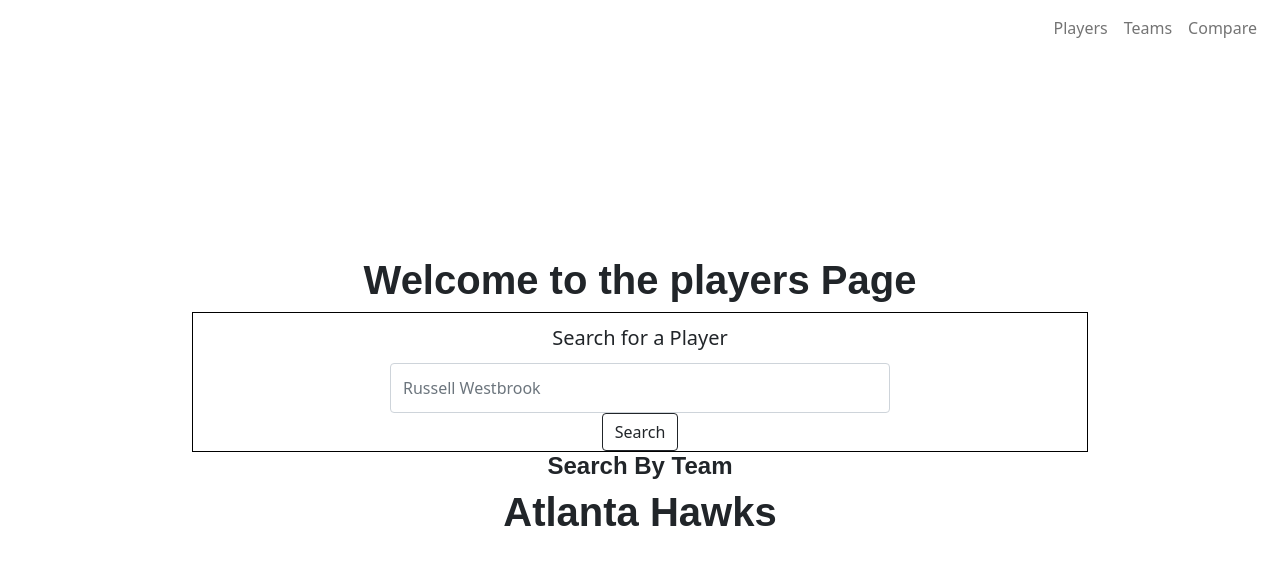
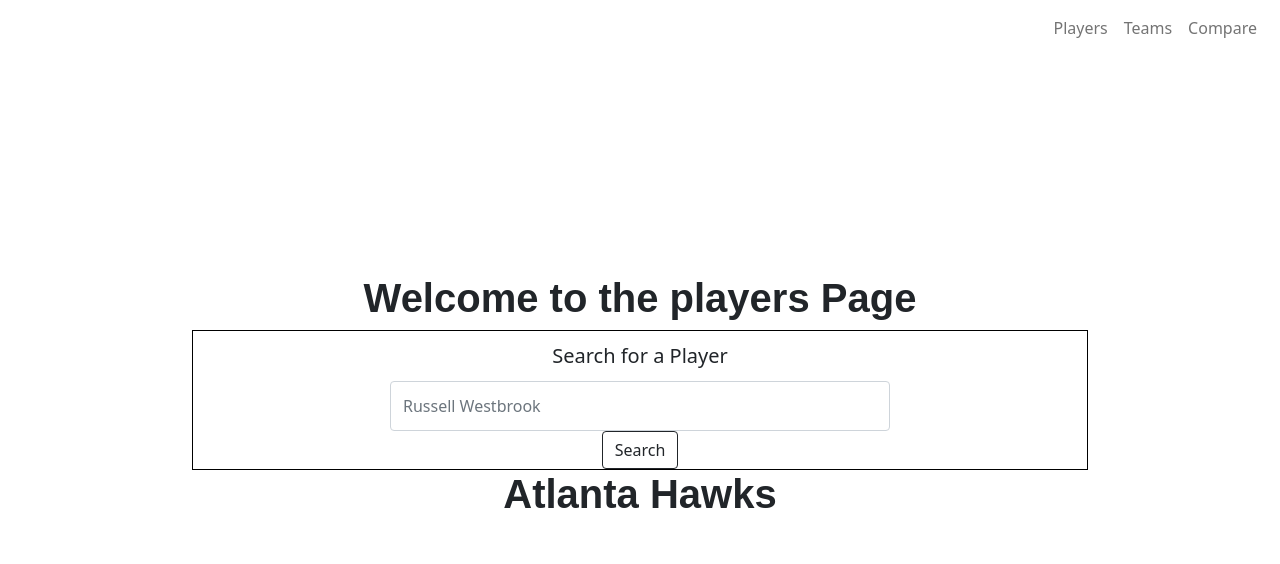
Before and after one commit to Aktreboja/NBAStatTracker, a Next.js app: page /players in a window 1280 px wide. Shown: the top 564 px of the page. Built offline with nearby package versions, Linux system fonts and the light colour scheme; a web font is replaced by a local one.

Commit message:
Push Test

```diff
--- a/pages/players/index.js
+++ b/pages/players/index.js
@@ -7,14 +7,13 @@ export default function index() {
     <div className = "playerContainer">
         <h1>Welcome to the players Page</h1>
         <PlayerSearchForm />
-        <h4>Search By Team</h4>
         <div>
           <TeamCard />
         </div>
     </div>
   )
 }
-// 7/20: UI Check
+
 export async function getStaticProps(context) {
   return {props: {} }
 }
```
